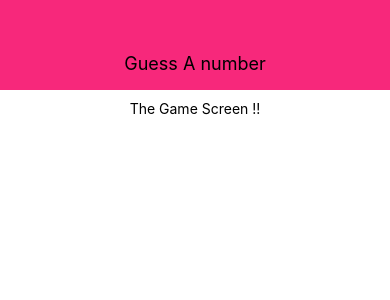
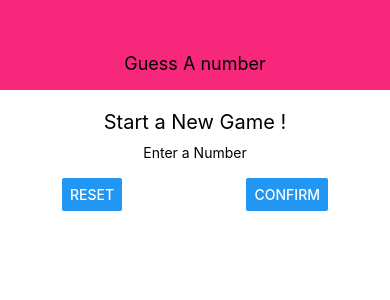
Before and after one commit to Ojaswi2000/GuessingNumber, a React Native app: screen / in a window 390 px wide. Shown: the top 300 px of the page. Built offline with nearby package versions, Linux system fonts and the light colour scheme.

Commit message:
added the buttons on Home Screen

```diff
--- a/screens/StartGameScreen.js
+++ b/screens/StartGameScreen.js
@@ -1,10 +1,18 @@
 import React from 'react';
-import {View,Text,StyleSheet} from 'react-native';
+import {View,Text,StyleSheet,TextInput,Button} from 'react-native';
 
 const StartGameScreen =props =>{
     return(
         <View style={styles.screen}>
-            <Text>The Game Screen !!</Text>
+            <Text style={styles.title}>Start a New Game !</Text>
+            <View style={styles.inputContainer}>
+                <Text>Enter a Number</Text>
+                <TextInput />
+                <View style={styles.buttonContainer}>
+                    <Button title="Reset"/>
+                    <Button title="Confirm"/>
+                </View>
+            </View>
 
         </View>
     );
@@ -17,7 +25,25 @@
         padding:10,
         alignItems:'center',
 
-    }
+    },
+    inputContainer:{
+        width:300,
+        maxWidth:'80%',
+        alignItems:'center',
+
+    },
+    buttonContainer:{
+        flexDirection:'row',
+        width:'100%',
+        justifyContent:'space-between',
+        paddingHorizontal:15
+
+    },
+    title:{
+        fontSize:20,
+        marginVertical: 10,
+    },
+
 
 });
 
```
